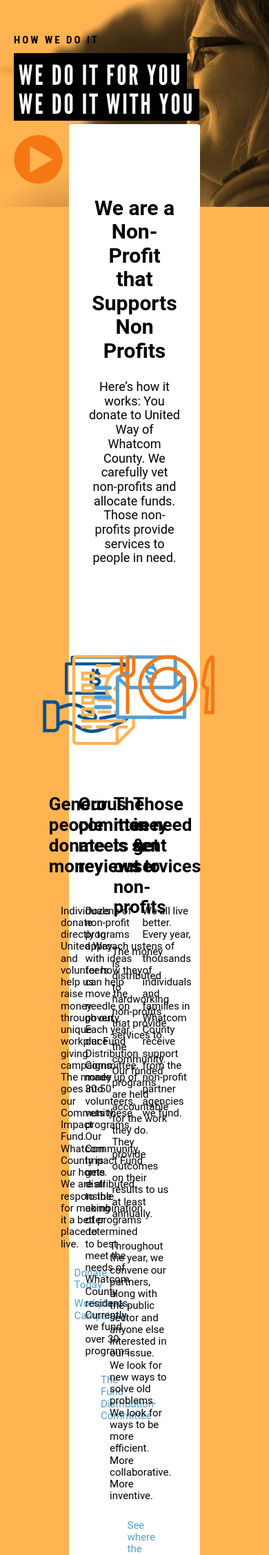
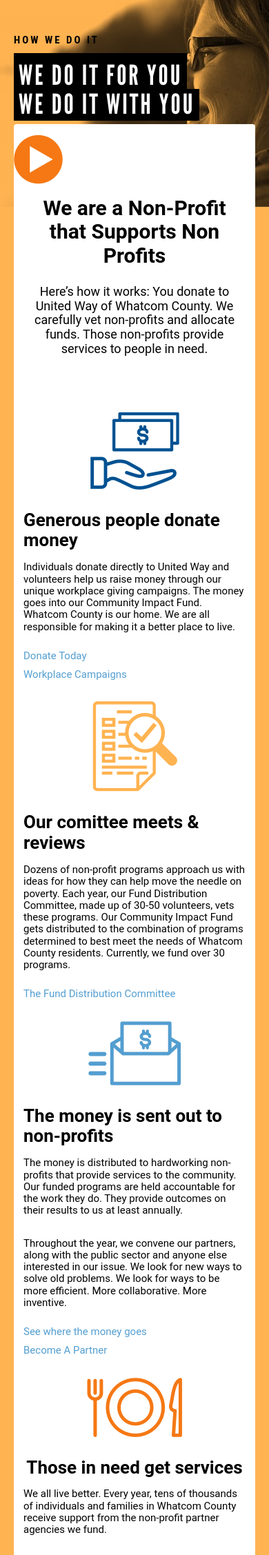
Before and after one commit to lukehtravis/unitedwaywhatcom, a PHP site: page /1.2-our-work.php in a window 390 px wide. Shown: the part 102-2357 px from the top of the page at 69% size. Run offline with PHP 8.4, Linux system fonts and the light colour scheme.

Commit message:
mobile our work first version

```diff
--- a/assets/css/_src/views/_our-work.scss
+++ b/assets/css/_src/views/_our-work.scss
@@ -14,9 +14,11 @@
   background-color: $color-orange;
   @include breakpoint(tabletonly) {
     height:500px;
+    background-image:  url('/assets/img/smilingwomantablet.jpg');
   }
   @include breakpoint(phoneonly) {
     height:300px;
+    background-image:  url('/assets/img/smilingwomanmobile.jpg');
   }
 }
 
@@ -31,10 +33,17 @@
     margin-left: 60px;
     margin-right: 60px;
   }
+  @include breakpoint(phoneonly) {
+    @include mobilePageSideMargins;
+  }
   .top-text {
     text-align: center;
     width: 70%;
     margin: 0 auto 130px;
+    @include breakpoint(phoneonly) {
+      margin-bottom: 50px;
+      width: 90%;
+    }
     h2 {
       font-size: 30px;
     }
@@ -45,11 +54,12 @@
   .icon-grid {
     display: flex;
     margin: 0 4%;
-    @include breakpoint(tabletonly) {
+    @include breakpoint(phonetablet) {
       flex-wrap: wrap;
     }
     h3 {
       font-size: 26px;
+      margin: 0px;
     }
     p {
       font-size: 15px;
@@ -70,6 +80,10 @@
         width: 48%;
         margin-top: 40px;
       }
+      @include breakpoint(phoneonly) {
+        width: 100%;
+        margin-top: 30px;
+      }
     }
     .icon-column:nth-child(-n+3) {
       @include breakpoint(desktopbeyond) {
@@ -83,15 +97,27 @@
     }
     .icon-column:nth-child(1) img {
       margin-bottom: 63px;
+      @include breakpoint(phoneonly) {
+        margin-bottom: 30px;
+      }
     }
     .icon-column:nth-child(2) img {
       margin-bottom: 45px;
+      @include breakpoint(phoneonly) {
+        margin-bottom: 30px;
+      }
     }
     .icon-column:nth-child(3) img {
       margin-bottom: 83px;
+      @include breakpoint(phoneonly) {
+        margin-bottom: 30px;
+      }
     }
     .icon-column:nth-child(4) img {
       margin-bottom: 90px;
+      @include breakpoint(phoneonly) {
+        margin-bottom: 30px;
+      }
     }
   }
 }
--- a/assets/css/main.css
+++ b/assets/css/main.css
@@ -1713,10 +1713,12 @@ form, .donation-form {
   background-color: #ffb351; }
   @media only screen and (min-width: 515px) and (max-width: 900px) {
     .banner.our-work {
-      height: 500px; } }
+      height: 500px;
+      background-image: url("/assets/img/smilingwomantablet.jpg"); } }
   @media only screen and (min-width: 1px) and (max-width: 515px) {
     .banner.our-work {
-      height: 300px; } }
+      height: 300px;
+      background-image: url("/assets/img/smilingwomanmobile.jpg"); } }
 
 .body-overlap {
   background-color: white;
@@ -1730,10 +1732,18 @@ form, .donation-form {
     .body-overlap {
       margin-left: 60px;
       margin-right: 60px; } }
+  @media only screen and (min-width: 1px) and (max-width: 515px) {
+    .body-overlap {
+      margin-left: 20px;
+      margin-right: 20px; } }
   .body-overlap .top-text {
     text-align: center;
     width: 70%;
     margin: 0 auto 130px; }
+    @media only screen and (min-width: 1px) and (max-width: 515px) {
+      .body-overlap .top-text {
+        margin-bottom: 50px;
+        width: 90%; } }
     .body-overlap .top-text h2 {
       font-size: 30px; }
     .body-overlap .top-text p {
@@ -1741,11 +1751,12 @@ form, .donation-form {
   .body-overlap .icon-grid {
     display: flex;
     margin: 0 4%; }
-    @media only screen and (min-width: 515px) and (max-width: 900px) {
+    @media only screen and (min-width: 1px) and (max-width: 900px) {
       .body-overlap .icon-grid {
         flex-wrap: wrap; } }
     .body-overlap .icon-grid h3 {
-      font-size: 26px; }
+      font-size: 26px;
+      margin: 0px; }
     .body-overlap .icon-grid p {
       font-size: 15px; }
     .body-overlap .icon-grid a {
@@ -1763,6 +1774,10 @@ form, .donation-form {
         .body-overlap .icon-grid .icon-column {
           width: 48%;
           margin-top: 40px; } }
+      @media only screen and (min-width: 1px) and (max-width: 515px) {
+        .body-overlap .icon-grid .icon-column {
+          width: 100%;
+          margin-top: 30px; } }
     @media only screen and (min-width: 901px) {
       .body-overlap .icon-grid .icon-column:nth-child(-n+3) {
         margin-right: 4%; } }
@@ -1771,11 +1786,23 @@ form, .donation-form {
         margin-right: 4%; } }
     .body-overlap .icon-grid .icon-column:nth-child(1) img {
       margin-bottom: 63px; }
+      @media only screen and (min-width: 1px) and (max-width: 515px) {
+        .body-overlap .icon-grid .icon-column:nth-child(1) img {
+          margin-bottom: 30px; } }
     .body-overlap .icon-grid .icon-column:nth-child(2) img {
       margin-bottom: 45px; }
+      @media only screen and (min-width: 1px) and (max-width: 515px) {
+        .body-overlap .icon-grid .icon-column:nth-child(2) img {
+          margin-bottom: 30px; } }
     .body-overlap .icon-grid .icon-column:nth-child(3) img {
       margin-bottom: 83px; }
+      @media only screen and (min-width: 1px) and (max-width: 515px) {
+        .body-overlap .icon-grid .icon-column:nth-child(3) img {
+          margin-bottom: 30px; } }
     .body-overlap .icon-grid .icon-column:nth-child(4) img {
       margin-bottom: 90px; }
+      @media only screen and (min-width: 1px) and (max-width: 515px) {
+        .body-overlap .icon-grid .icon-column:nth-child(4) img {
+          margin-bottom: 30px; } }
 
 /*# sourceMappingURL=main.css.map */
```
Also changed, not shown: assets/img/smilingwomanmobile.jpg (added), assets/img/smilingwomantablet.jpg (added).
